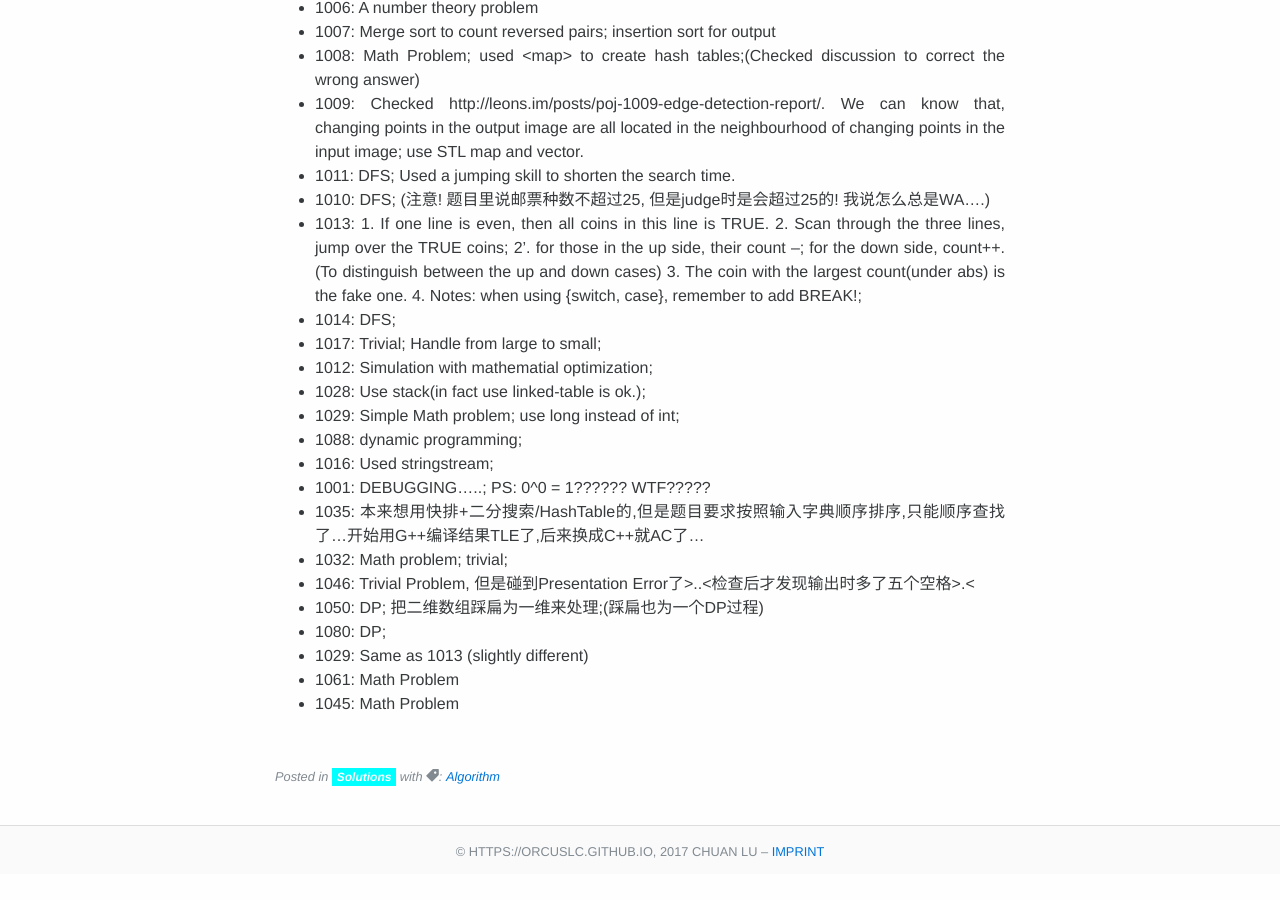
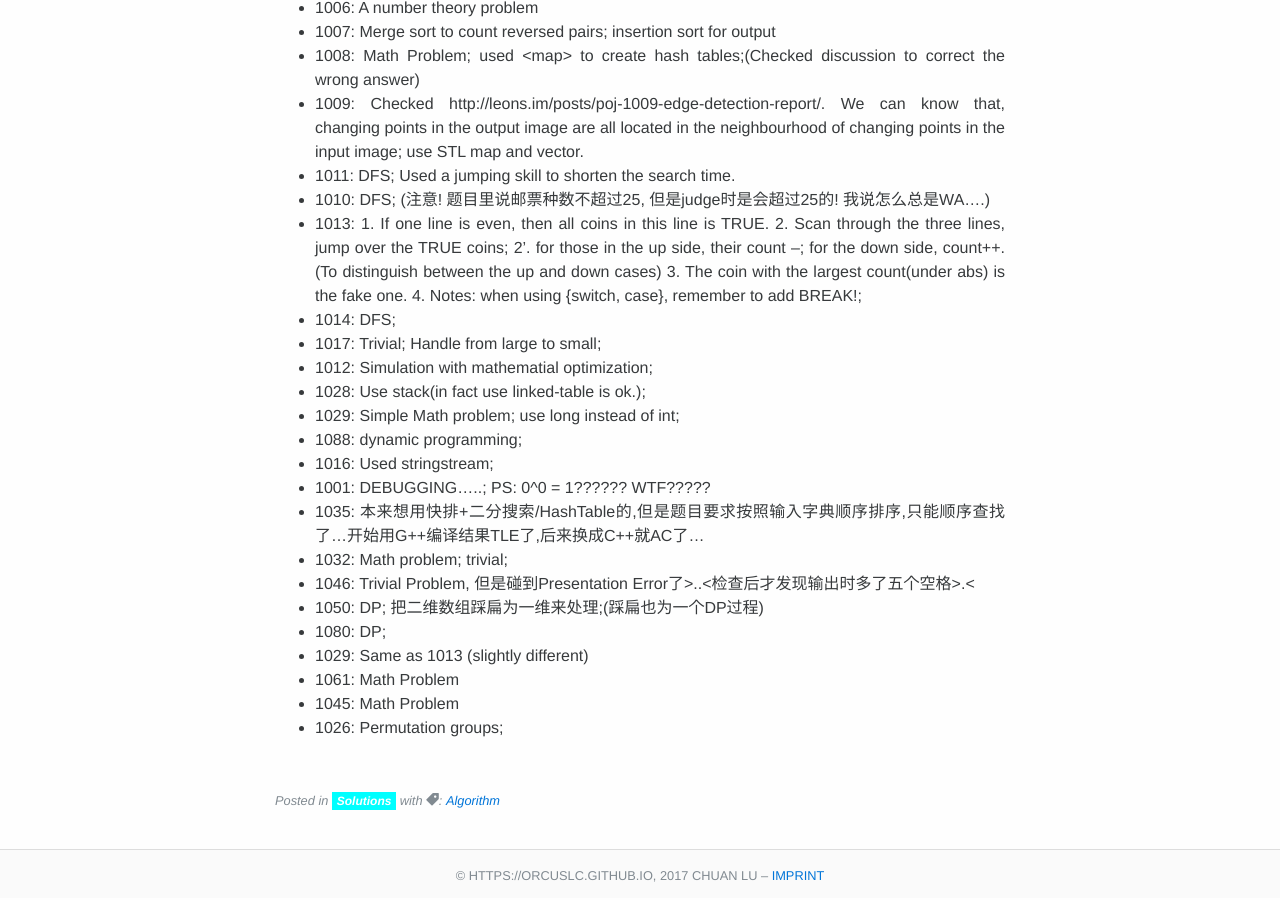
Before and after one commit to Orcuslc/blog.io, a Jekyll site: the page built from _posts/2017-03-15-Solutions-to-POJ.md, in a window 1280 px wide and 900 px high, scrolled down 627 px. Built offline with Jekyll 4.4.1, drawn with Linux system fonts in a browser that asks for light colours; some web fonts are replaced; before the commit the page ends 1503 px from its top, so only the background shows below that.

Commit message:
add poj 1026

```diff
--- a/_posts/2017-03-15-Solutions-to-POJ.md
+++ b/_posts/2017-03-15-Solutions-to-POJ.md
@@ -41,3 +41,4 @@ tag: [algorithm]
 -  1029: Same as 1013 (slightly different)
 -  1061: Math Problem
 -  1045: Math Problem
+-  1026: Permutation groups;
```
